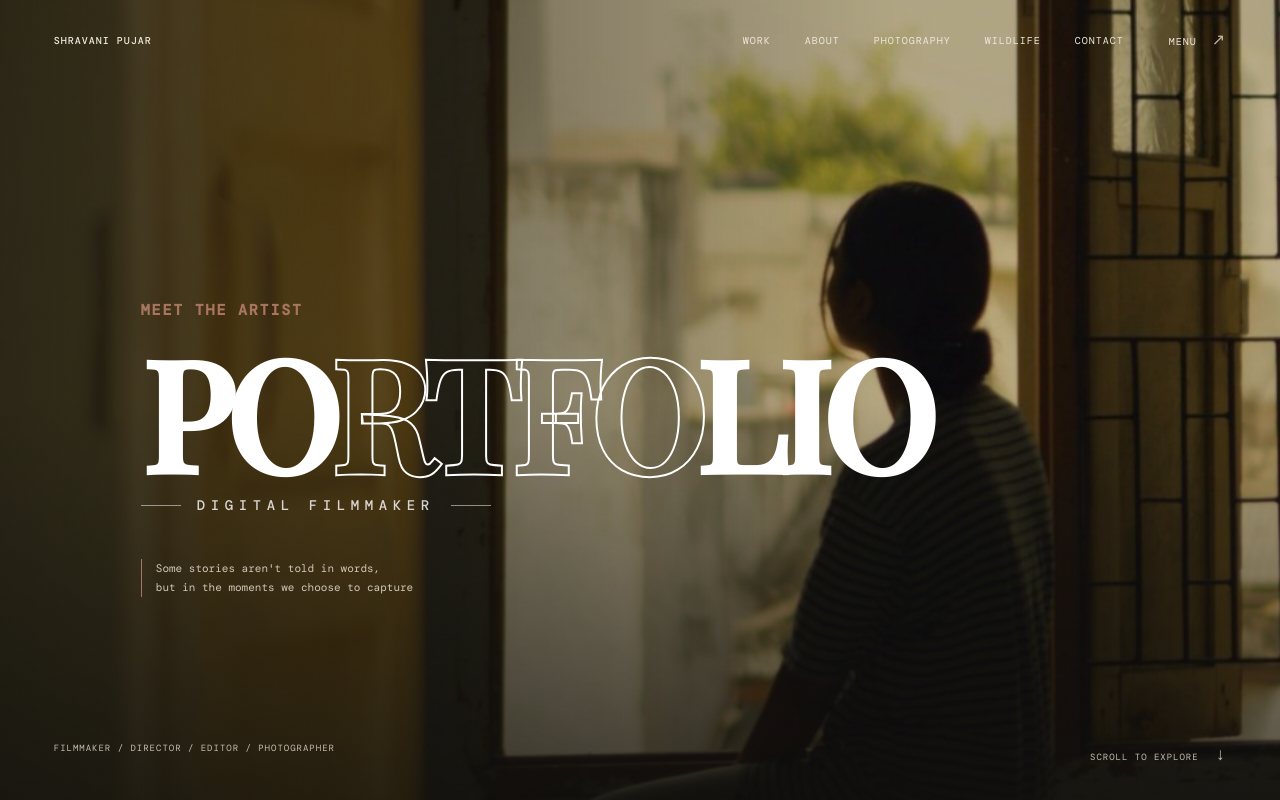
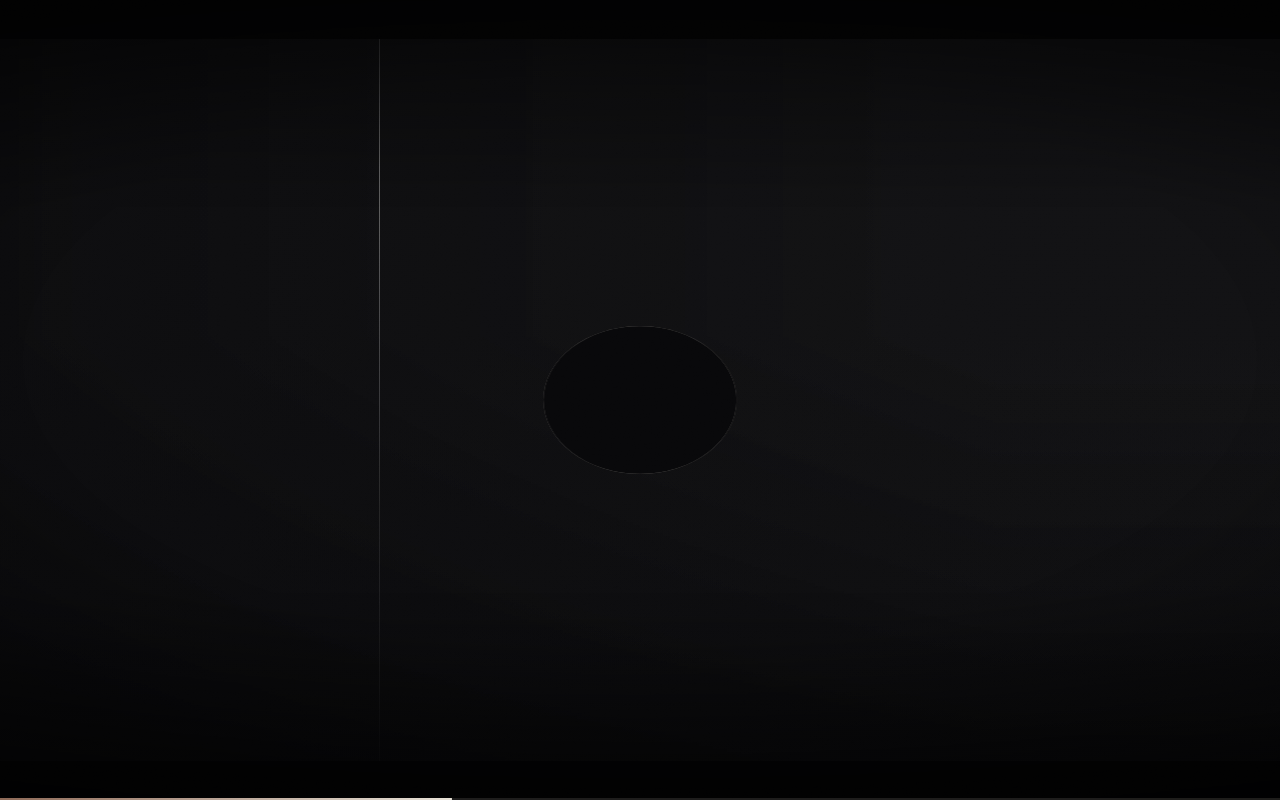
Before and after one commit to AR2905/filmmaker-portfolio, a Next.js app: page / in a window 1280 px wide. Shown: the top 800 px of the page. Built offline with nearby package versions, Linux system fonts and the light colour scheme; a web font is replaced by a local one.

Commit message:
Again Added Animaitions

```diff
--- a/app/film-intro.css
+++ b/app/film-intro.css
@@ -191,7 +191,7 @@
 .fi-shot {
   position: absolute;
   inset: 0;
-  background: url('/bg.jpg') center / cover no-repeat;
+  background: center / cover no-repeat;
   animation: fiDolly 12.4s cubic-bezier(0.32, 0.5, 0.32, 1) 6.25s both;
 }
 
--- a/app/globals.css
+++ b/app/globals.css
@@ -20,31 +20,33 @@
 
 html {
     scroll-behavior: smooth;
-    scrollbar-color: var(--scroll-thumb) var(--scroll-track);
-    scrollbar-width: thin;
+    scrollbar-width: none;
+    -ms-overflow-style: none;
 }
 
-::-webkit-scrollbar {
-    width: 10px;
-    height: 10px;
+html::-webkit-scrollbar,
+body::-webkit-scrollbar {
+    width: 0;
+    height: 0;
 }
 
-::-webkit-scrollbar-track {
-    background: var(--scroll-track);
+.scroll-progress {
+    position: fixed;
+    inset: 0 0 auto;
+    z-index: 50;
+    height: 2px;
+    pointer-events: none;
+    background: rgba(232, 226, 215, .14);
 }
 
-::-webkit-scrollbar-thumb {
-    background: var(--scroll-thumb);
-    border: 2px solid var(--scroll-track);
-    border-radius: 999px;
-}
-
-::-webkit-scrollbar-thumb:hover {
-    background: var(--scroll-thumb-hover);
-}
-
-::-webkit-scrollbar-corner {
-    background: var(--scroll-track);
+.scroll-progress i {
+    display: block;
+    height: 100%;
+    width: 100%;
+    transform: scaleX(0);
+    transform-origin: 0 50%;
+    background: linear-gradient(90deg, #8e6a58, var(--accent));
+    will-change: transform;
 }
 
 body {
--- a/app/page.tsx
+++ b/app/page.tsx
@@ -1,6 +1,6 @@
 'use client'
 
-import { useCallback, useEffect, useRef, useState } from 'react'
+import { useCallback, useEffect, useLayoutEffect, useRef, useState } from 'react'
 import Link from 'next/link'
 import FilmIntro from '@/components/film-intro'
 import PhotoCollection from '@/components/photo-collection'
@@ -129,23 +129,91 @@ function ShowReel() {
   );
 }
 
+function ScrollProgress() {
+  const barRef = useRef<HTMLElement>(null)
+
+  useEffect(() => {
+    let frame = 0
+    const update = () => {
+      frame = 0
+      const max = document.documentElement.scrollHeight - window.innerHeight
+      const progress = max > 0 ? Math.min(1, window.scrollY / max) : 0
+      if (barRef.current) barRef.current.style.transform = `scaleX(${progress})`
+    }
+    const request = () => {
+      if (!frame) frame = requestAnimationFrame(update)
+    }
+
+    update()
+    window.addEventListener('scroll', request, { passive: true })
+    window.addEventListener('resize', request)
+    return () => {
+      window.removeEventListener('scroll', request)
+      window.removeEventListener('resize', request)
+      if (frame) cancelAnimationFrame(frame)
+    }
+  }, [])
+
+  return (
+    <div className="scroll-progress" aria-hidden="true">
+      <i ref={barRef} />
+    </div>
+  )
+}
+
 const skills = ['DIRECTION', 'CINEMATOGRAPHY', 'PHOTOGRAPHY', 'EDITING', 'SCRIPTWRITING', 'THEATRE']
 
-const ENABLE_FILM_INTRO = false
+const ENABLE_FILM_INTRO = true
+const INTRO_SESSION_KEY = 'sp-film-intro-seen'
+
+function currentDocumentId() {
+  const store = window as Window & { __spFilmIntroDoc?: string }
+  if (!store.__spFilmIntroDoc) {
+    store.__spFilmIntroDoc = `${Date.now()}-${Math.random().toString(36).slice(2)}`
+  }
+  return store.__spFilmIntroDoc
+}
 
 export default function Page() {
   const [intro, setIntro] = useState(ENABLE_FILM_INTRO)
   const [menu, setMenu] = useState(false)
   const [activeSkill, setActiveSkill] = useState('DIRECTION')
-  const endIntro = useCallback(() => setIntro(false), [])
 
-  useEffect(() => {
-    if (!ENABLE_FILM_INTRO) setIntro(false)
-    if (ENABLE_FILM_INTRO && window.matchMedia('(prefers-reduced-motion: reduce)').matches) setIntro(false)
+  const endIntro = useCallback(() => {
+    setIntro(false)
+    try {
+      window.sessionStorage.setItem(INTRO_SESSION_KEY, currentDocumentId())
+    } catch {
+      /* sessionStorage can be unavailable (private mode); the intro still closes. */
+    }
+  }, [])
+
+  useLayoutEffect(() => {
+    if (!ENABLE_FILM_INTRO) {
+      setIntro(false)
+      return
+    }
+
+    if (window.matchMedia('(prefers-reduced-motion: reduce)').matches) {
+      setIntro(false)
+      return
+    }
+
+    try {
+      /* sessionStorage survives soft navigation (works -> home), while the
+         in-page document id is regenerated on reload/new tab. Comparing them
+         means the intro plays on the first visit and on every hard reload,
+         but never again on client-side navigation back to home. */
+      const seen = window.sessionStorage.getItem(INTRO_SESSION_KEY)
+      setIntro(seen !== currentDocumentId())
+    } catch {
+      setIntro(true)
+    }
   }, [])
 
   return (
     <main className="portfolio-shell">
+      <ScrollProgress />
       {intro && <FilmIntro onDone={endIntro} />}
 
       <header className="site-nav">
@@ -445,7 +513,8 @@ export default function Page() {
 
       {/* <section className="skills section-pad"><p className="section-kicker">06 — CREATIVE PRACTICE</p><div className="skills-list">{skills.map((skill, index) => <button key={skill} onMouseEnter={() => setActiveSkill(skill)} className={activeSkill === skill ? 'active' : ''}><span>0{index + 1}</span>{skill}<b>+</b></button>)}</div></section> */}
 
-      <footer id="contact" className="contact"><p className="section-kicker"> GET IN TOUCH</p><h2>LET&apos;S TELL<br /><i>A STORY.</i></h2><a className="contact-link" href="mailto:shravanip.0924@gmail.com">shravanip.0924@gmail.com <span>↗</span></a><a className="phone" href="tel:+917016188878">+91 7016188878</a><div className="footer-bottom"><span>© 2026 SHRAVANI PUJAR</span><span>MADE WITH CURIOSITY</span><a href="#top">BACK TO TOP ↑</a></div></footer>
+      <footer id="contact" className="contact"><p className="section-kicker"> GET IN TOUCH</p>
+        <h2>LET &apos; S TELL<br /><i>A STORY.</i></h2><a className="contact-link" href="mailto:shravanip.0924@gmail.com">shravanip.0924@gmail.com <span>↗</span></a><a className="phone" href="tel:+917016188878">+91 7016188878</a><div className="footer-bottom"><span>© 2026 SHRAVANI PUJAR</span><span>MADE WITH CURIOSITY</span><a href="#top">BACK TO TOP ↑</a></div></footer>
     </main>
   )
 }
--- a/components/film-intro.tsx
+++ b/components/film-intro.tsx
@@ -213,10 +213,10 @@ export default function FilmIntro({ onDone }: { onDone: () => void }) {
         <span className="fi-timecode" ref={codeRef}>00:00:00:00</span>
       </div>
 
-      <div className="fi-hud">
-        <span className="fi-slate">SHRAVANI PUJAR · 2026 · AHMEDABAD</span>
-        <button type="button" className="fi-skip" onClick={finish}>SKIP INTRO <b>↗</b></button>
-      </div>
+      {/* <div className="fi-hud"> */}
+      {/* <span className="fi-slate">SHRAVANI PUJAR · 2026 · AHMEDABAD</span> */}
+      {/* <button type="button" className="fi-skip" onClick={finish}>SKIP INTRO <b>↗</b></button> */}
+      {/* </div> */}
 
       <div className="fi-progress" aria-hidden="true"><i ref={barRef} /></div>
     </div>
```
